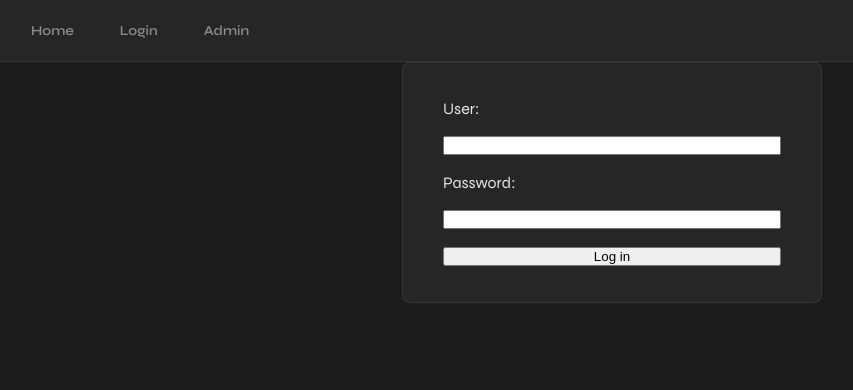
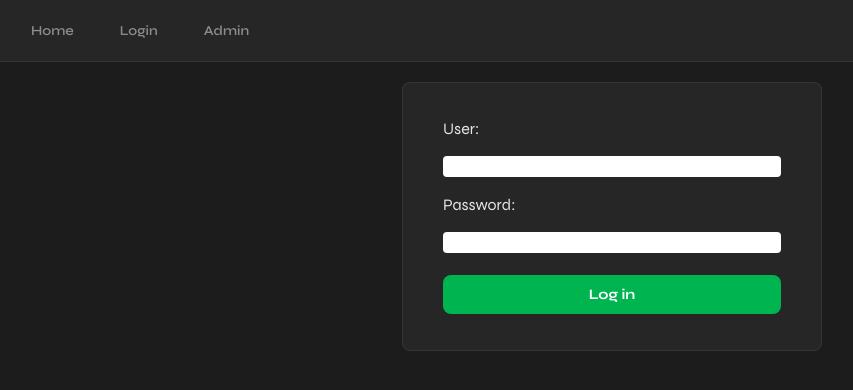
Before and after one commit to AthosChavesLopesdeAlmeida/React_Exercises_3, a React (Vite) app in the folder vite-project/: page /login in a window 1280 px wide. Shown: the top 390 px of the page, without its empty margins (28-881 px from the left). Built offline with nearby package versions, Linux system fonts and the light colour scheme.

Commit message:
09/03/2026 - Finished Blog Exercise

```diff
--- a/vite-project/src/blog_exercise/admin/AdminLayout.jsx
+++ b/vite-project/src/blog_exercise/admin/AdminLayout.jsx
@@ -4,9 +4,9 @@ const AdminLayout = () => {
 
   return (
     <>
-      <nav>
-        <Link to='/admin/edit'>Edit Post</Link>
-        <Link to='/admin/create'>Create Post</Link>
+      <nav className='navbar_links'>
+        <Link to='/admin/edit' className='link'>Edit Post</Link>
+        <Link to='/admin/create' className='link'>Create Post</Link>
       </nav>
       <main>
         <Outlet/>
--- a/vite-project/src/blog_exercise/admin/CreatePost.jsx
+++ b/vite-project/src/blog_exercise/admin/CreatePost.jsx
@@ -9,7 +9,7 @@ const CreatePost = () => {
   }
 
   return (
-    <div>
+    <div className='form_container'>
       <form onSubmit={handleSubmit}>
         <label htmlFor="titulo">Título</label>
         <input type="text" name="titulo" id="titulo" />
--- a/vite-project/src/blog_exercise/blog.css
+++ b/vite-project/src/blog_exercise/blog.css
@@ -61,6 +61,11 @@ body {
   font-size: 0.85rem;
   font-weight: 600;
   transition: all 0.2s ease;
+}
+
+.navbar_links {
+  margin-top: 20px;
+  justify-self: center;
 }
 
 .link:hover {
@@ -170,7 +175,9 @@ body {
 .posts_list {
   display: flex;
   flex-direction: column;
+  align-items: center;
   gap: 16px;
+  margin-top: 20px;
 }
 
 .post_container {
@@ -179,6 +186,7 @@ body {
   padding: 22px 26px;
   border-radius: var(--radius);
   transition: border-color 0.2s ease, transform 0.2s ease;
+  width: 500px;
 }
 
 .post_container:hover {
@@ -244,6 +252,7 @@ body {
   width: 100%;
   max-width: 420px;
   margin: 0 auto;
+  margin-top: 20px;
 }
 
 .form_container h2 {
@@ -251,6 +260,27 @@ body {
   font-weight: 800;
   letter-spacing: -0.5px;
   margin-bottom: 28px;
+}
+
+.form_container form input {
+  padding: 3px;
+  border: none;
+  border-radius: 4px;
+}
+
+.form_container form button {
+  background-color: var(--green);
+  color: white;
+  border: none;
+  border-radius: var(--radius);
+  padding: 11px 24px;
+  font-family: 'Syne', sans-serif;
+  font-size: 0.9rem;
+  font-weight: 700;
+  cursor: pointer;
+  transition: all 0.2s ease;
+  width: 100%;
+  margin-top: 4px;
 }
 
 .form_container form {
--- a/vite-project/src/blog_exercise/pages/NotFound.jsx
+++ b/vite-project/src/blog_exercise/pages/NotFound.jsx
@@ -2,8 +2,8 @@ import React from 'react'
 
 const NotFound = () => {
   return (
-    <div>
-      <h3>404: Page not found </h3>
+    <div className='not-found'>
+      <h1>404: Page not found </h1>
     </div>
   )
 }
```
